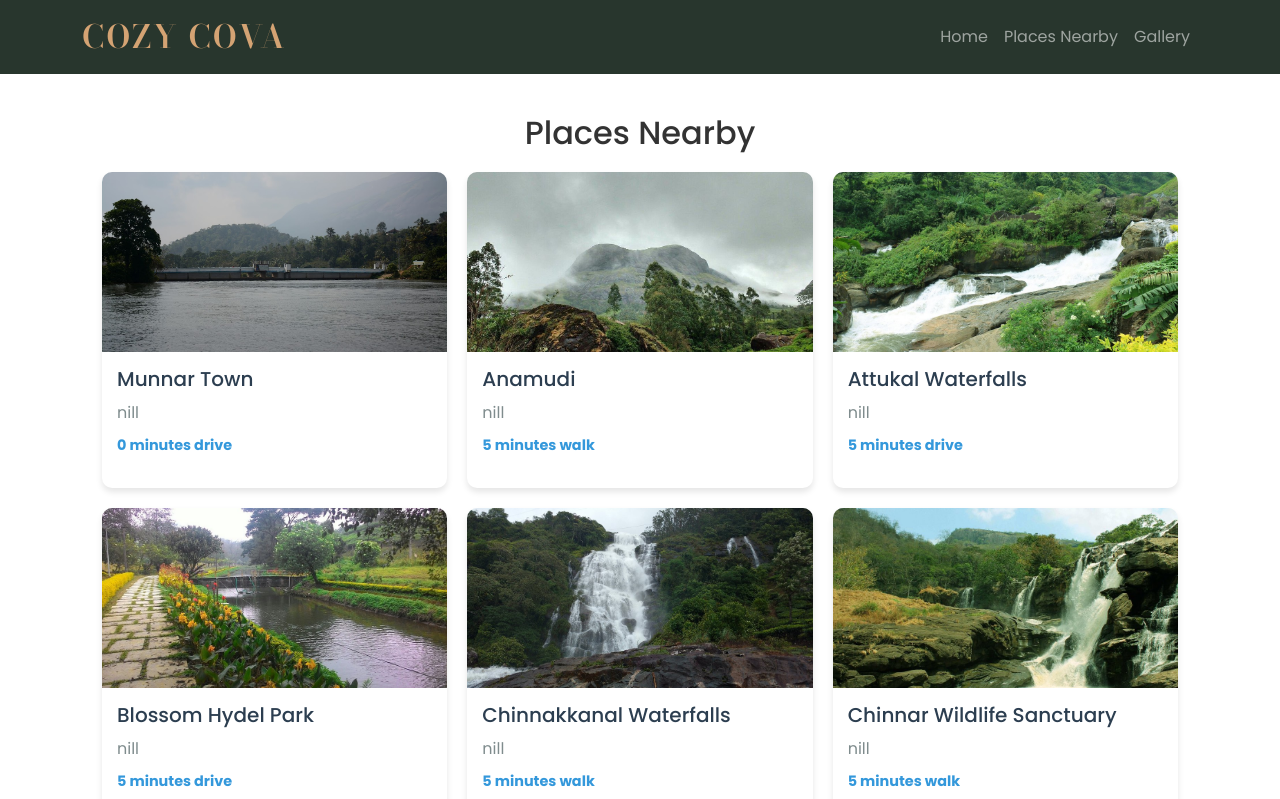
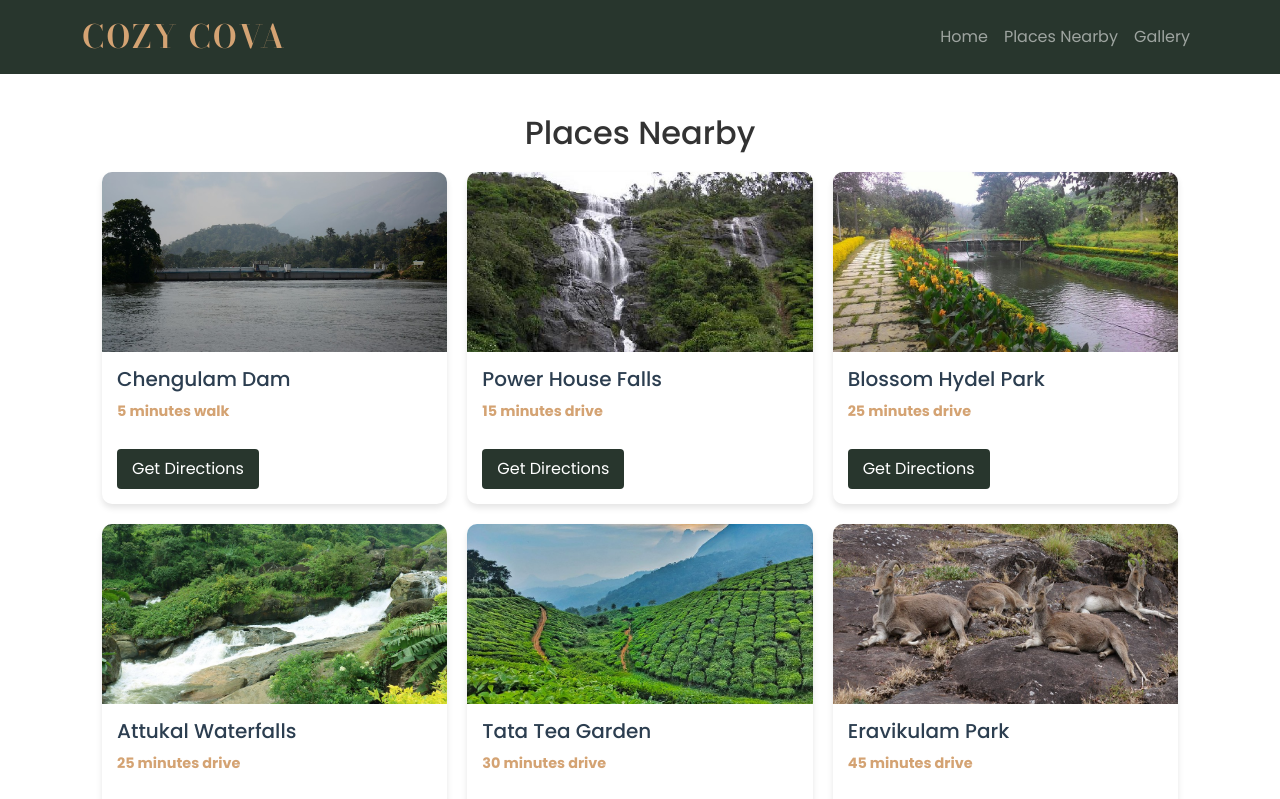
Before and after one commit to vaisakh49/cozycova, a React (Vite) app: page /nearby in a window 1280 px wide. Shown: the top 799 px of the page. Built offline with nearby package versions, Linux system fonts and the light colour scheme.

Commit message:
nearest places update

```diff
--- a/src/components/Navbar.css
+++ b/src/components/Navbar.css
@@ -10,5 +10,5 @@
 
 /* Change background color */
 .navbar {
-  background-color: #28362d !important; /* Dark green */
+  background-color: #28362d !important;
 }
--- a/src/pages/PlacesNearby.css
+++ b/src/pages/PlacesNearby.css
@@ -53,6 +53,21 @@
 
 .place-distance {
   font-size: 0.9rem;
-  color: #3498db;
+  color: #d4a373;
   font-weight: bold;
 }
+
+.directions-button {
+  display: inline-block;
+  margin-top: 10px;
+  padding: 8px 15px;
+  background-color: #28362d;
+  color: white;
+  text-decoration: none;
+  border-radius: 4px;
+  transition: background-color 0.3s;
+}
+
+.directions-button:hover {
+  background-color: #476450;
+}
--- a/src/pages/PlacesNearby.tsx
+++ b/src/pages/PlacesNearby.tsx
@@ -21,86 +21,115 @@ interface Place {
   description: string;
   distance: string;
   image: string;
+  directionsLink: string; // Add a field for the Google Maps link
 }
 
 const places: Place[] = [
   {
-    name: "Munnar Town",
-    description: "nill",
-    distance: "0 minutes drive",
-    image: chengulamDam, // Replace with actual image paths
+    name: "Chengulam Dam",
+    description: "Experience the charm of Munnar town.",
+    distance: "5 minutes walk",
+    image: chengulamDam,
+    directionsLink:
+      "https://www.google.com/maps/dir/cozy+cova/Chenkulam+Dam,+Bison+Valley,+Kerala/@10.0121179,77.0296155,1070m/data=!3m2!1e3!4b1!4m13!4m12!1m5!1m1!1s0x3b07990031763281:0xab5dcc8a69b0f352!2m2!1d77.0315633!2d10.013224!1m5!1m1!1s0x3b079900663cb379:0x76b98d5d0bd75f9b!2m2!1d77.0326634!2d10.0110139?entry=ttu&g_ep=EgoyMDI0MTExOS4yIKXMDSoASAFQAw%3D%3D",
+  },
+
+  {
+    name: "Power House Falls",
+    description: "A majestic waterfall in a lush green setting.",
+    distance: "15 minutes drive",
+    image: powerHouseFalls,
+    directionsLink:
+      "https://www.google.com/maps/dir/cozy+cova/Power+House+Waterfalls,+Muthirappuzhayar,+Aadit,+Kerala/@10.018048,77.0375779,4281m/data=!3m2!1e3!4b1!4m13!4m12!1m5!1m1!1s0x3b07990031763281:0xab5dcc8a69b0f352!2m2!1d77.0315633!2d10.013224!1m5!1m1!1s0x3b0798603470f19d:0x857ee92cab75cd46!2m2!1d77.0553354!2d10.023991?entry=ttu&g_ep=EgoyMDI0MTExOS4yIKXMDSoASAFQAw%3D%3D",
+  },
+  {
+    name: "Blossom Hydel Park",
+    description: "Relax in a serene park environment.",
+    distance: "25 minutes drive",
+    image: blossomHydel,
+    directionsLink:
+      "https://www.google.com/maps/dir/cozy+cova/The+Blossom+Hydel+Park,+3398%2BVMV,+Bus+Stand,+Highway,+Aluva+-+Munnar+Rd,+near+KSRTC,+Moolakadai,+Munnar,+Kerala+685612/@10.0427916,77.0289863,8002m/data=!3m1!1e3!4m13!4m12!1m5!1m1!1s0x3b07990031763281:0xab5dcc8a69b0f352!2m2!1d77.0315633!2d10.013224!1m5!1m1!1s0x3b07990d379ba27f:0x5a42d98affe63f5e!2m2!1d77.0665249!2d10.069104?entry=ttu&g_ep=EgoyMDI0MTExOS4yIKXMDSoASAFQAw%3D%3D",
+  },
+  {
+    name: "Attukal Waterfalls",
+    description: "Witness the beauty of cascading waterfalls.",
+    distance: "25 minutes drive",
+    image: attukalWaterfalls,
+    directionsLink:
+      "https://www.google.com/maps/dir/cozy+cova/Attukad+Waterfalls,+Attukad+Waterfall+Road,+Pallivasal,+Kerala/@10.0326624,77.0245915,8562m/data=!3m2!1e3!4b1!4m13!4m12!1m5!1m1!1s0x3b07990031763281:0xab5dcc8a69b0f352!2m2!1d77.0315633!2d10.013224!1m5!1m1!1s0x3b0799072e70314d:0x15e80e7c92e710da!2m2!1d77.0588501!2d10.0534408?entry=ttu&g_ep=EgoyMDI0MTExOS4yIKXMDSoASAFQAw%3D%3D",
+  },
+  {
+    name: "Tata Tea Garden",
+    description: "Visit the lush tea plantations.",
+    distance: "30 minutes drive",
+    image: teaPlant,
+    directionsLink:
+      "https://www.google.com/maps/dir/cozy+cova/Munnar+tea+trekking+adventure,+Munnar+Road,+Nullatanni,+Pallivasal,+Kerala/@10.0496203,77.0079038,17122m/data=!3m2!1e3!4b1!4m13!4m12!1m5!1m1!1s0x3b07990031763281:0xab5dcc8a69b0f352!2m2!1d77.0315633!2d10.013224!1m5!1m1!1s0x3b0798e0d3a10855:0x7595dcc2b0b1abb2!2m2!1d77.0601938!2d10.0873396?entry=ttu&g_ep=EgoyMDI0MTExOS4yIKXMDSoASAFQAw%3D%3D",
+  },
+  {
+    name: "Eravikulam Park",
+    description: "Famous for the Nilgiri Tahr.",
+    distance: "45 minutes drive",
+    image: eravikulam,
+    directionsLink:
+      "https://www.google.com/maps/dir/cozy+cova/Eravikulam+National+Park,+Kannan+Devan+Hills,+Kerala/@10.0785094,77.0079038,17121m/data=!3m2!1e3!4b1!4m13!4m12!1m5!1m1!1s0x3b07990031763281:0xab5dcc8a69b0f352!2m2!1d77.0315633!2d10.013224!1m5!1m1!1s0x3b079baa7e4ff5e1:0xe4b394ee6729f8a0!2m2!1d77.0366346!2d10.1453912?entry=ttu&g_ep=EgoyMDI0MTExOS4yIKXMDSoASAFQAw%3D%3D",
+  },
+  {
+    name: "Mattupetti Dam",
+    description: "A great spot for picnics and photography.",
+    distance: "45 minutes drive",
+    image: mattupettiDam,
+    directionsLink:
+      "https://www.google.com/maps/dir/cozy+cova/Mattupetty+Dam,+Munnar+-+Top+Station+Highway,+Mattupetty,+Kerala/@10.0592281,77.0364691,17122m/data=!3m2!1e3!4b1!4m13!4m12!1m5!1m1!1s0x3b07990031763281:0xab5dcc8a69b0f352!2m2!1d77.0315633!2d10.013224!1m5!1m1!1s0x3b079c1847151239:0xce20307468de30c1!2m2!1d77.1238055!2d10.1063316?entry=ttu&g_ep=EgoyMDI0MTExOS4yIKXMDSoASAFQAw%3D%3D",
+  },
+  {
+    name: "Echo Point",
+    description: "Hear your voice echo in this scenic spot.",
+    distance: "50 minutes drive",
+    image: echoPoint,
+    directionsLink:
+      "https://www.google.com/maps/dir/cozy+cova/Echo+point,+Mattupetty,+Kerala/@10.0602918,77.0406901,17122m/data=!3m2!1e3!4b1!4m13!4m12!1m5!1m1!1s0x3b07990031763281:0xab5dcc8a69b0f352!2m2!1d77.0315633!2d10.013224!1m5!1m1!1s0x3b079ddd56863f0d:0xf7fdd3cad4fb9085!2m2!1d77.1299069!2d10.108956?entry=ttu&g_ep=EgoyMDI0MTExOS4yIKXMDSoASAFQAw%3D%3D",
+  },
+  {
+    name: "Chinnakkanal Waterfalls",
+    description: "A beautiful scenic waterfall.",
+    distance: "50 minutes drive",
+    image: chinnakkanal,
+    directionsLink:
+      "https://www.google.com/maps/dir/cozy+cova/Chinnakanal+Waterfalls,+NH-49,+Chinnakanal,+Kerala/@10.0439483,77.0584703,17123m/data=!3m2!1e3!4b1!4m13!4m12!1m5!1m1!1s0x3b07990031763281:0xab5dcc8a69b0f352!2m2!1d77.0315633!2d10.013224!1m5!1m1!1s0x3b079fa4235e3da9:0xb96a11a0fc0f2dc5!2m2!1d77.1549136!2d10.0376356?entry=ttu&g_ep=EgoyMDI0MTExOS4yIKXMDSoASAFQAw%3D%3D",
   },
   {
     name: "Anamudi",
-    description: "nill",
-    distance: "5 minutes walk",
+    description: "Explore the highest peak in South India.",
+    distance: "1 hour drive",
     image: anamudi,
+    directionsLink:
+      "https://www.google.com/maps/dir/cozy+cova/Anamudi+Peak,+Munnar,+Kerala/@10.0901295,76.9759126,34240m/data=!3m2!1e3!4b1!4m13!4m12!1m5!1m1!1s0x3b07990031763281:0xab5dcc8a69b0f352!2m2!1d77.0315633!2d10.013224!1m5!1m1!1s0x3b079bf191b6edf3:0xda0373b0d9f86b1d!2m2!1d77.0637958!2d10.1684778?entry=ttu&g_ep=EgoyMDI0MTExOS4yIKXMDSoASAFQAw%3D%3D",
   },
   {
-    name: "Attukal Waterfalls",
-    description: "nill",
-    distance: "5 minutes drive",
-    image: attukalWaterfalls,
+    name: "Kundala Dam Lake",
+    description: "Perfect for boating and sightseeing.",
+    distance: "1 hour drive",
+    image: kundalaDam,
+    directionsLink:
+      "https://www.google.com/maps/dir/cozy+cova/Kundala+Dam,+Munnar,+Kerala/@10.0776055,77.0738807,17121m/data=!3m2!1e3!4b1!4m13!4m12!1m5!1m1!1s0x3b07990031763281:0xab5dcc8a69b0f352!2m2!1d77.0315633!2d10.013224!1m5!1m1!1s0x3b0777d4f1d4f70f:0x175d7be2ccf82009!2m2!1d77.1986287!2d10.1435508?entry=ttu&g_ep=EgoyMDI0MTExOS4yIKXMDSoASAFQAw%3D%3D",
   },
+
   {
-    name: "Blossom Hydel Park",
-    description: "nill",
-    distance: "5 minutes drive",
-    image: blossomHydel,
-  },
-  {
-    name: "Chinnakkanal Waterfalls",
-    description: "nill",
-    distance: "5 minutes walk",
-    image: chinnakkanal,
+    name: "Top Station",
+    description: "Famous for its panoramic views.",
+    distance: "1.5 hour drive",
+    image: topStation,
+    directionsLink:
+      "https://www.google.com/maps/dir/cozy+cova/Top+Station+View+Point+%E0%B4%9F%E0%B5%8B%E0%B4%AA%E0%B5%8D+%E0%B4%B8%E0%B5%8D%E0%B4%B1%E0%B5%8D%E0%B4%B1%E0%B5%87%E0%B4%B7%E0%B4%A8%E0%B5%8D%E2%80%8D+%E0%B4%B5%E0%B5%8D%E0%B4%AF%E0%B5%82+%E0%B4%AA%E0%B5%8B%E0%B4%AF%E0%B4%BF%E0%B4%A8%E0%B5%8D%E0%B4%B1%E0%B5%8D,+Munnar,+Tamil+Nadu/@10.0770828,77.0973479,17121m/data=!3m2!1e3!4b1!4m13!4m12!1m5!1m1!1s0x3b07990031763281:0xab5dcc8a69b0f352!2m2!1d77.0315633!2d10.013224!1m5!1m1!1s0x3b07768bc9119f9f:0xd3df4f221d132102!2m2!1d77.2439531!2d10.1170875?entry=ttu&g_ep=EgoyMDI0MTExOS4yIKXMDSoASAFQAw%3D%3D",
   },
   {
     name: "Chinnar Wildlife Sanctuary",
-    description: "nill",
-    distance: "5 minutes walk",
+    description: "Home to diverse wildlife and flora.",
+    distance: "2 hour drive",
     image: chinnar,
-  },
-  {
-    name: "Echo Point",
-    description: "nill",
-    distance: "5 minutes walk",
-    image: echoPoint,
-  },
-  {
-    name: "Eravikulam Park",
-    description: "nill",
-    distance: "5 minutes walk",
-    image: eravikulam,
-  },
-  {
-    name: "Kundala Dam Lake",
-    description: "nill",
-    distance: "5 minutes walk",
-    image: kundalaDam,
-  },
-  {
-    name: "Mattupetti Dam",
-    description: "nill",
-    distance: "5 minutes walk",
-    image: mattupettiDam,
-  },
-  {
-    name: "Power House Falls",
-    description: "nill",
-    distance: "5 minutes walk",
-    image: powerHouseFalls,
-  },
-  {
-    name: "Tata Tea Garden",
-    description: "nill",
-    distance: "5 minutes walk",
-    image: teaPlant,
-  },
-  {
-    name: "Top Station",
-    description: "nill",
-    distance: "5 minutes walk",
-    image: topStation,
+    directionsLink:
+      "https://www.google.com/maps/dir/cozy+cova/Chinnar+Wildlife+Sanctuary,+Munnar+-+Udumalpet+Road,+Munnar,+Kerala/@10.1614204,76.953968,68465m/data=!3m2!1e3!4b1!4m13!4m12!1m5!1m1!1s0x3b07990031763281:0xab5dcc8a69b0f352!2m2!1d77.0315633!2d10.013224!1m5!1m1!1s0x3b0781c4e32dcc6f:0x63e536ae70888ca6!2m2!1d77.2060241!2d10.3067974?entry=ttu&g_ep=EgoyMDI0MTExOS4yIKXMDSoASAFQAw%3D%3D",
   },
 ];
 
@@ -115,8 +144,16 @@ const PlacesNearby: React.FC = () => {
               <img src={place.image} alt={place.name} className="place-image" />
               <div className="place-details">
                 <h3 className="place-name">{place.name}</h3>
-                <p className="place-description">{place.description}</p>
+                {/* <p className="place-description">{place.description}</p> */}
                 <p className="place-distance">{place.distance}</p>
+                <a
+                  href={place.directionsLink}
+                  target="_blank"
+                  rel="noopener noreferrer"
+                  className="directions-button"
+                >
+                  Get Directions
+                </a>
               </div>
             </div>
           ))}
```
